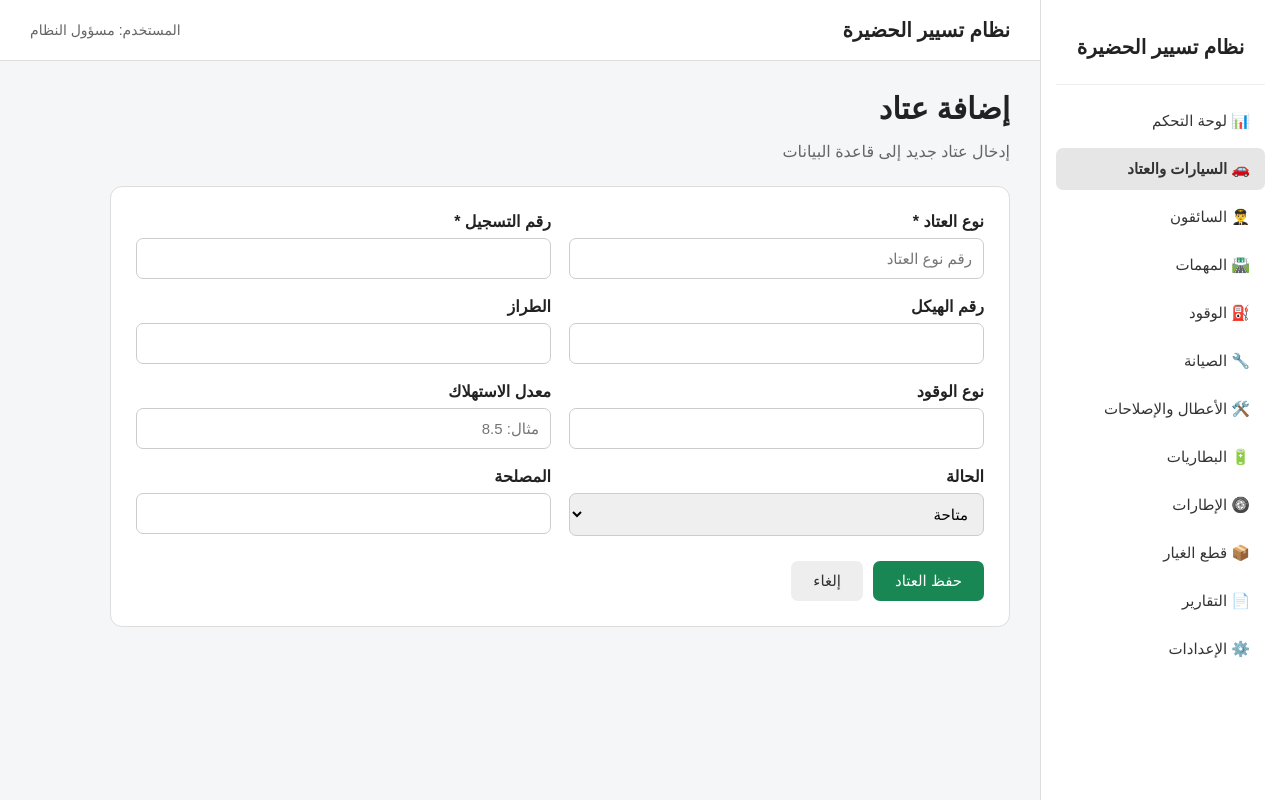
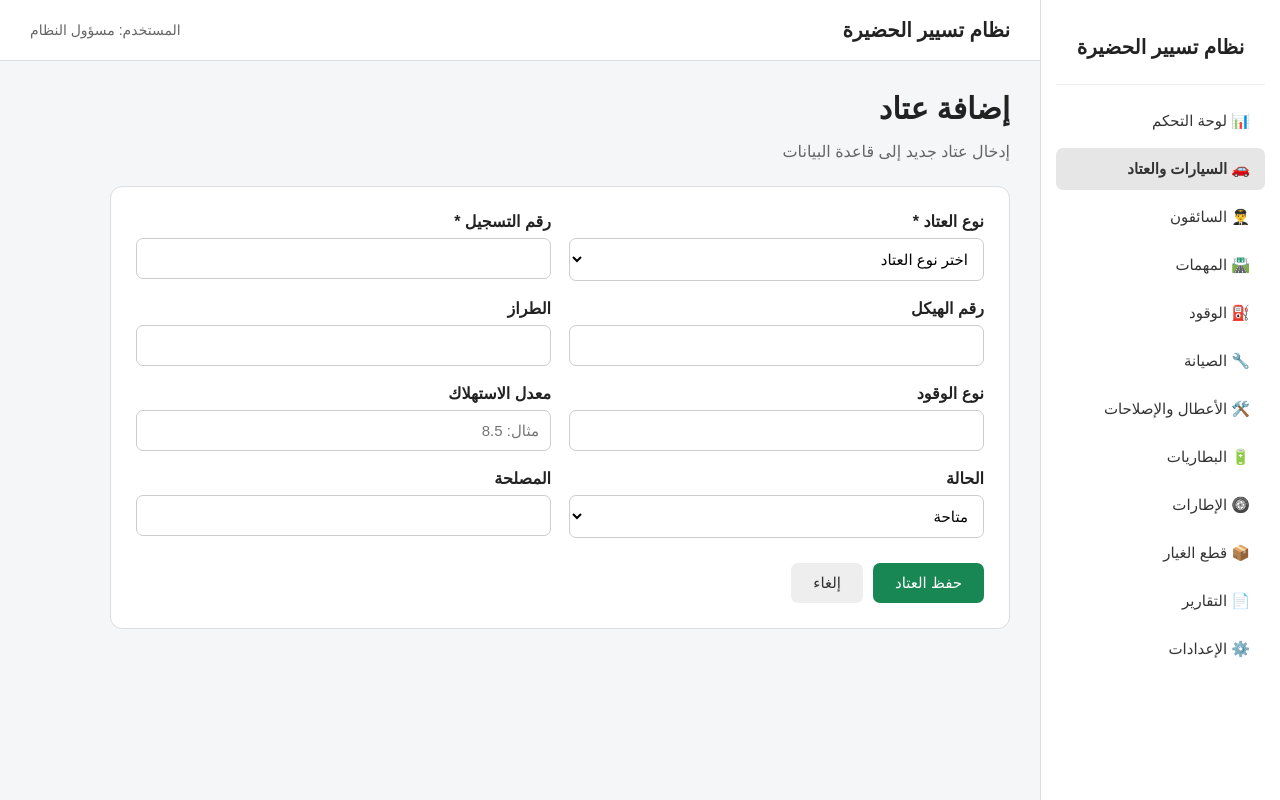
Before and after one commit to med-40/Fleet-Assets-Manager, a FastAPI app: page /equipment/new in a window 1280 px wide. Run offline with FastAPI, Linux system fonts and the light colour scheme; tables that the repository leaves empty hold one stand-in row (values such as "Sample post").

Commit message:
Update equipment_form.html

```diff
--- a/templates/pages/equipment_form.html
+++ b/templates/pages/equipment_form.html
@@ -51,6 +51,7 @@
         border: 1px solid #ccc;
         border-radius: 7px;
         font-size: 15px;
+        background: white;
     }
 
     .buttons {
@@ -71,6 +72,10 @@
     .save {
         background: #198754;
         color: white;
+    }
+
+    .save:hover {
+        background: #157347;
     }
 
     .cancel {
@@ -118,29 +123,49 @@
         <div class="form-grid">
 
 
+            <!-- نوع العتاد -->
+
             <div class="field">
 
-                <label>
+                <label for="equipment_type_id">
                     نوع العتاد *
                 </label>
 
-                <input
-                    type="number"
+                <select
+                    id="equipment_type_id"
                     name="equipment_type_id"
                     required
-                    placeholder="رقم نوع العتاد"
                 >
+
+                    <option value="">
+                        اختر نوع العتاد
+                    </option>
+
+                    {% for equipment_type in equipment_types %}
+
+                        <option
+                            value="{{ equipment_type.id }}"
+                        >
+                            {{ equipment_type.name }}
+                        </option>
+
+                    {% endfor %}
+
+                </select>
 
             </div>
 
 
+            <!-- رقم التسجيل -->
+
             <div class="field">
 
-                <label>
+                <label for="registration_number">
                     رقم التسجيل *
                 </label>
 
                 <input
+                    id="registration_number"
                     type="text"
                     name="registration_number"
                     required
@@ -149,13 +174,16 @@
             </div>
 
 
+            <!-- رقم الهيكل -->
+
             <div class="field">
 
-                <label>
+                <label for="chassis_number">
                     رقم الهيكل
                 </label>
 
                 <input
+                    id="chassis_number"
                     type="text"
                     name="chassis_number"
                 >
@@ -163,13 +191,16 @@
             </div>
 
 
+            <!-- الطراز -->
+
             <div class="field">
 
-                <label>
+                <label for="model">
                     الطراز
                 </label>
 
                 <input
+                    id="model"
                     type="text"
                     name="model"
                 >
@@ -177,13 +208,16 @@
             </div>
 
 
+            <!-- نوع الوقود -->
+
             <div class="field">
 
-                <label>
+                <label for="fuel_type">
                     نوع الوقود
                 </label>
 
                 <input
+                    id="fuel_type"
                     type="text"
                     name="fuel_type"
                 >
@@ -191,13 +225,16 @@
             </div>
 
 
+            <!-- معدل الاستهلاك -->
+
             <div class="field">
 
-                <label>
+                <label for="fuel_consumption">
                     معدل الاستهلاك
                 </label>
 
                 <input
+                    id="fuel_consumption"
                     type="text"
                     name="fuel_consumption"
                     placeholder="مثال: 8.5"
@@ -206,13 +243,18 @@
             </div>
 
 
+            <!-- الحالة -->
+
             <div class="field">
 
-                <label>
+                <label for="status">
                     الحالة
                 </label>
 
-                <select name="status">
+                <select
+                    id="status"
+                    name="status"
+                >
 
                     <option value="متاحة">
                         متاحة
@@ -239,13 +281,16 @@
             </div>
 
 
+            <!-- المصلحة -->
+
             <div class="field">
 
-                <label>
+                <label for="department">
                     المصلحة
                 </label>
 
                 <input
+                    id="department"
                     type="text"
                     name="department"
                 >
```
